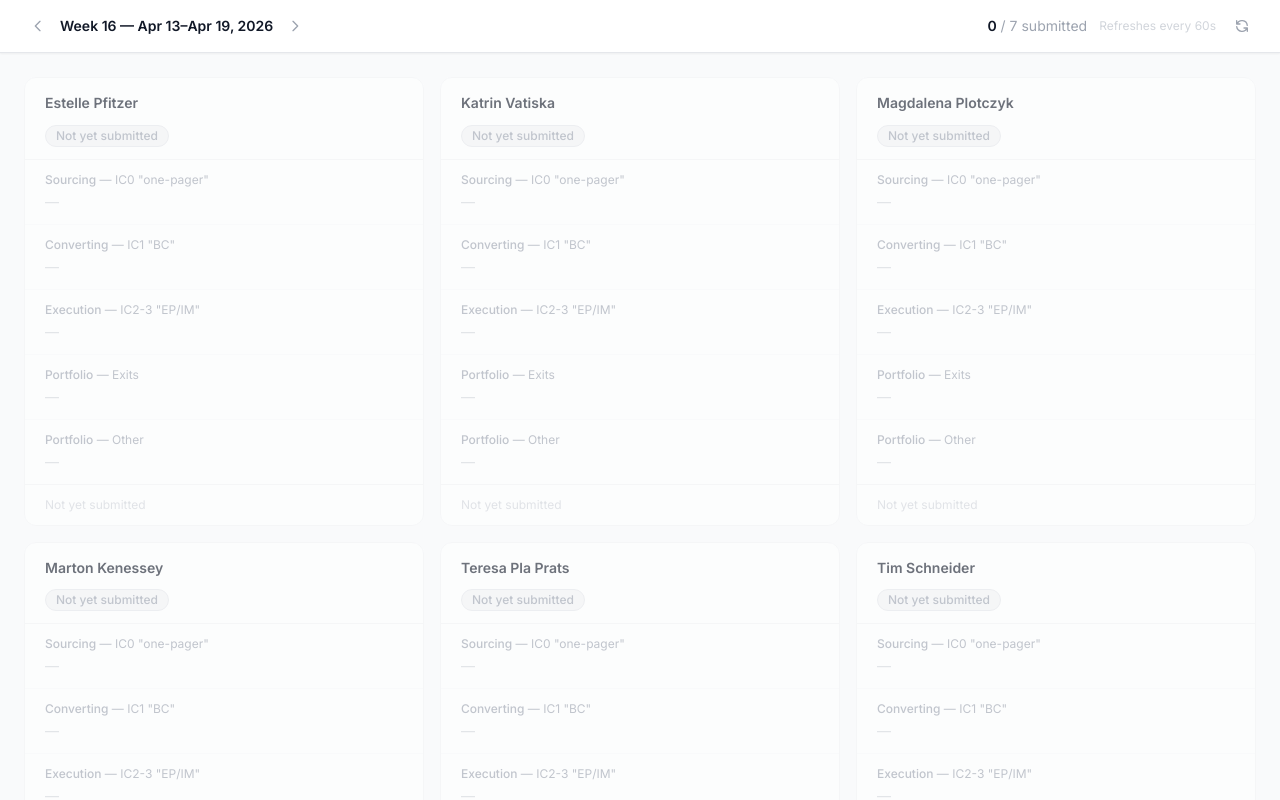
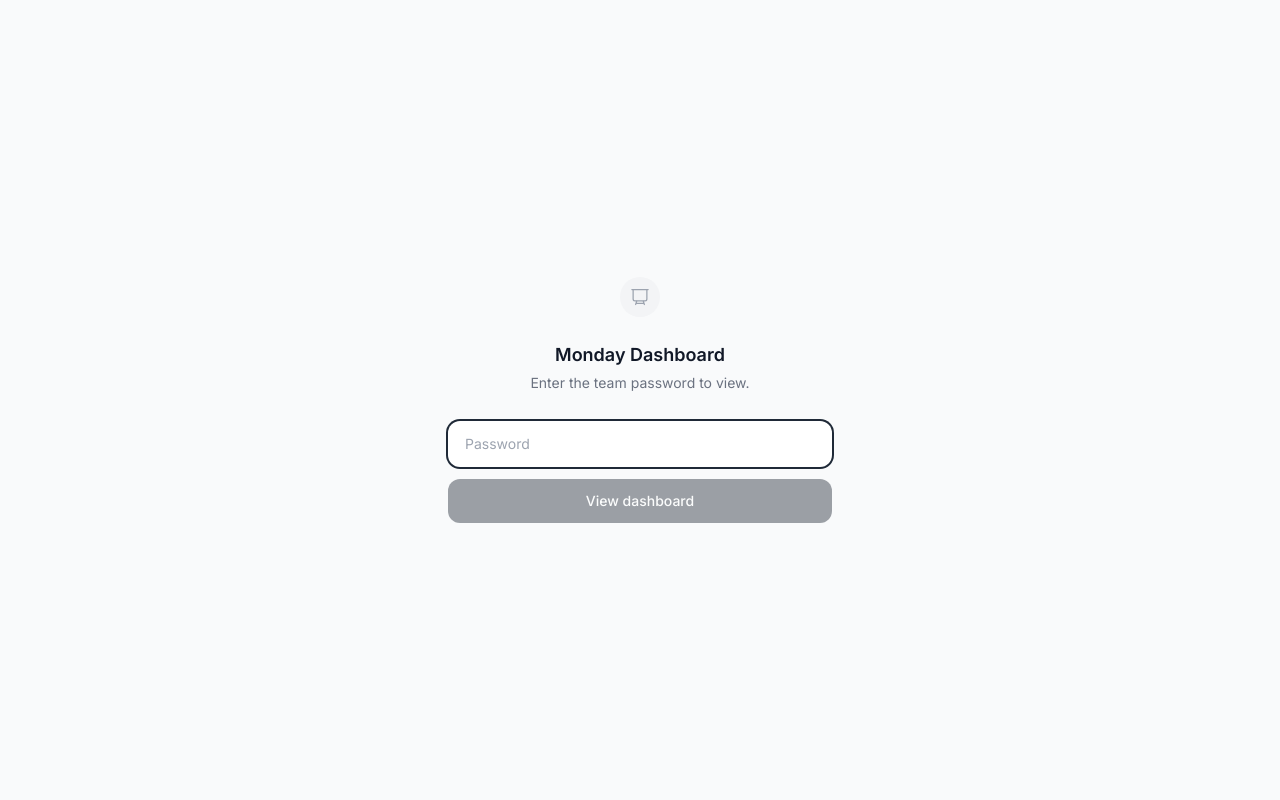
Before and after one commit to estellecelinepfitzer/staffing-tool, a Next.js app: page /dashboard in a window 1280 px wide. Shown: the top 800 px of the page. Built offline with nearby package versions, Linux system fonts and the light colour scheme; no server answers; the database is empty.

Commit message:
Add password gates for check-in and dashboard

```diff
--- /dev/null
+++ b/app/api/auth/dashboard/route.ts
@@ -0,0 +1,41 @@
+import { NextRequest, NextResponse } from 'next/server';
+import { ADMIN_PASSWORD } from '@/config/team';
+import { signToken, DASHBOARD_COOKIE_NAME } from '@/lib/auth';
+
+// POST /api/auth/dashboard — validate admin password, set dashboard session cookie
+export async function POST(req: NextRequest) {
+  let body: Record<string, unknown>;
+  try {
+    body = await req.json();
+  } catch {
+    return NextResponse.json({ error: 'Invalid request' }, { status: 400 });
+  }
+
+  const password = typeof body.password === 'string' ? body.password : '';
+
+  if (!password) {
+    return NextResponse.json({ error: 'Missing password' }, { status: 400 });
+  }
+
+  if (password !== ADMIN_PASSWORD) {
+    await new Promise((r) => setTimeout(r, 400));
+    return NextResponse.json({ error: 'Incorrect password' }, { status: 401 });
+  }
+
+  const res = NextResponse.json({ ok: true });
+  // Session cookie — expires when browser is closed
+  res.cookies.set(DASHBOARD_COOKIE_NAME, signToken('dashboard'), {
+    httpOnly: true,
+    secure: process.env.NODE_ENV === 'production',
+    sameSite: 'lax',
+    path: '/',
+  });
+  return res;
+}
+
+// DELETE /api/auth/dashboard — log out of dashboard
+export async function DELETE() {
+  const res = NextResponse.json({ ok: true });
+  res.cookies.set(DASHBOARD_COOKIE_NAME, '', { maxAge: 0, path: '/' });
+  return res;
+}
--- a/app/api/auth/route.ts
+++ b/app/api/auth/route.ts
@@ -1,6 +1,6 @@
 import { NextRequest, NextResponse } from 'next/server';
 import { getMemberByToken } from '@/config/team';
-import { signToken, COOKIE_NAME, MAX_AGE_SECONDS } from '@/lib/auth';
+import { signToken, COOKIE_NAME } from '@/lib/auth';
 
 // POST /api/auth — validate password, set session cookie
 export async function POST(req: NextRequest) {
@@ -30,11 +30,11 @@ export async function POST(req: NextRequest) {
   }
 
   const res = NextResponse.json({ ok: true });
+  // Session cookie — no maxAge means it expires when the browser is closed
   res.cookies.set(COOKIE_NAME, signToken(token), {
     httpOnly: true,
     secure: process.env.NODE_ENV === 'production',
     sameSite: 'lax',
-    maxAge: MAX_AGE_SECONDS,
     path: '/',
   });
   return res;
--- /dev/null
+++ b/app/dashboard/DashboardPasswordGate.tsx
@@ -0,0 +1,81 @@
+'use client';
+
+import { useState } from 'react';
+import { useRouter } from 'next/navigation';
+
+export default function DashboardPasswordGate() {
+  const [password, setPassword] = useState('');
+  const [error, setError] = useState<string | null>(null);
+  const [loading, setLoading] = useState(false);
+  const router = useRouter();
+
+  async function handleSubmit(e: React.FormEvent) {
+    e.preventDefault();
+    if (!password) return;
+
+    setLoading(true);
+    setError(null);
+
+    try {
+      const res = await fetch('/api/auth/dashboard', {
+        method: 'POST',
+        headers: { 'Content-Type': 'application/json' },
+        body: JSON.stringify({ password }),
+      });
+
+      if (!res.ok) {
+        const data = await res.json().catch(() => ({}));
+        throw new Error((data as { error?: string }).error ?? 'Incorrect password');
+      }
+
+      router.refresh();
+    } catch (err) {
+      setError(err instanceof Error ? err.message : 'Something went wrong');
+      setLoading(false);
+    }
+  }
+
+  return (
+    <div className="min-h-screen flex items-center justify-center p-6 bg-gray-50">
+      <div className="w-full max-w-sm">
+
+        <div className="w-10 h-10 rounded-full bg-gray-100 flex items-center justify-center mx-auto mb-6">
+          <svg className="w-5 h-5 text-gray-400" fill="none" viewBox="0 0 24 24" stroke="currentColor" strokeWidth={1.5}>
+            <path strokeLinecap="round" strokeLinejoin="round" d="M3.75 3v11.25A2.25 2.25 0 006 16.5h2.25M3.75 3h-1.5m1.5 0h16.5m0 0h1.5m-1.5 0v11.25A2.25 2.25 0 0118 16.5h-2.25m-7.5 0h7.5m-7.5 0l-1 3m8.5-3l1 3m0 0l.5 1.5m-.5-1.5h-9.5m0 0l-.5 1.5" />
+          </svg>
+        </div>
+
+        <div className="text-center mb-7">
+          <h1 className="text-lg font-semibold text-gray-900 mb-1">Monday Dashboard</h1>
+          <p className="text-sm text-gray-500">Enter the team password to view.</p>
+        </div>
+
+        <form onSubmit={handleSubmit} className="space-y-3">
+          <input
+            type="password"
+            value={password}
+            onChange={(e) => setPassword(e.target.value)}
+            autoFocus
+            placeholder="Password"
+            className="block w-full rounded-xl border border-gray-300 bg-white px-4 py-3 text-sm text-gray-900 placeholder-gray-400 focus:outline-none focus:ring-2 focus:ring-gray-800 focus:border-transparent"
+          />
+
+          {error && (
+            <p className="text-sm text-red-600 bg-red-50 border border-red-200 rounded-lg px-4 py-2.5">
+              {error}
+            </p>
+          )}
+
+          <button
+            type="submit"
+            disabled={loading || !password}
+            className="w-full bg-gray-900 text-white rounded-xl py-3 text-sm font-medium hover:bg-gray-700 active:bg-gray-800 disabled:opacity-40 disabled:cursor-not-allowed transition-colors"
+          >
+            {loading ? 'Checking…' : 'View dashboard'}
+          </button>
+        </form>
+
+      </div>
+    </div>
+  );
+}
--- a/app/dashboard/page.tsx
+++ b/app/dashboard/page.tsx
@@ -1,7 +1,20 @@
 import { Suspense } from 'react';
+import { cookies } from 'next/headers';
+import { verifySignedToken, DASHBOARD_COOKIE_NAME } from '@/lib/auth';
 import DashboardClient from './DashboardClient';
+import DashboardPasswordGate from './DashboardPasswordGate';
+
+export const dynamic = 'force-dynamic';
 
 export default function DashboardPage() {
+  const cookieStore = cookies();
+  const session = cookieStore.get(DASHBOARD_COOKIE_NAME);
+  const verified = session ? verifySignedToken(session.value) : null;
+
+  if (verified !== 'dashboard') {
+    return <DashboardPasswordGate />;
+  }
+
   return (
     <Suspense fallback={<LoadingScreen />}>
       <DashboardClient />
--- a/config/team.ts
+++ b/config/team.ts
@@ -26,3 +26,6 @@ export const TEAM_MEMBERS: TeamMember[] = [
 export function getMemberByToken(token: string): TeamMember | undefined {
   return TEAM_MEMBERS.find((m) => m.token === token);
 }
+
+// Password to view the dashboard — change this to whatever you like
+export const ADMIN_PASSWORD = 'monday2026';
--- a/lib/auth.ts
+++ b/lib/auth.ts
@@ -4,10 +4,8 @@ import { createHmac, timingSafeEqual } from 'crypto';
 const SECRET =
   process.env.COOKIE_SECRET ?? 'staffing-tool-internal-secret-change-in-prod';
 
-const COOKIE_NAME = 'checkin_session';
-const MAX_AGE_SECONDS = 60 * 60 * 24 * 7; // 7 days
-
-export { COOKIE_NAME, MAX_AGE_SECONDS };
+export const COOKIE_NAME = 'checkin_session';
+export const DASHBOARD_COOKIE_NAME = 'dashboard_session';
 
 /** Returns a signed value: "<token>.<hmac>" */
 export function signToken(token: string): string {
```
